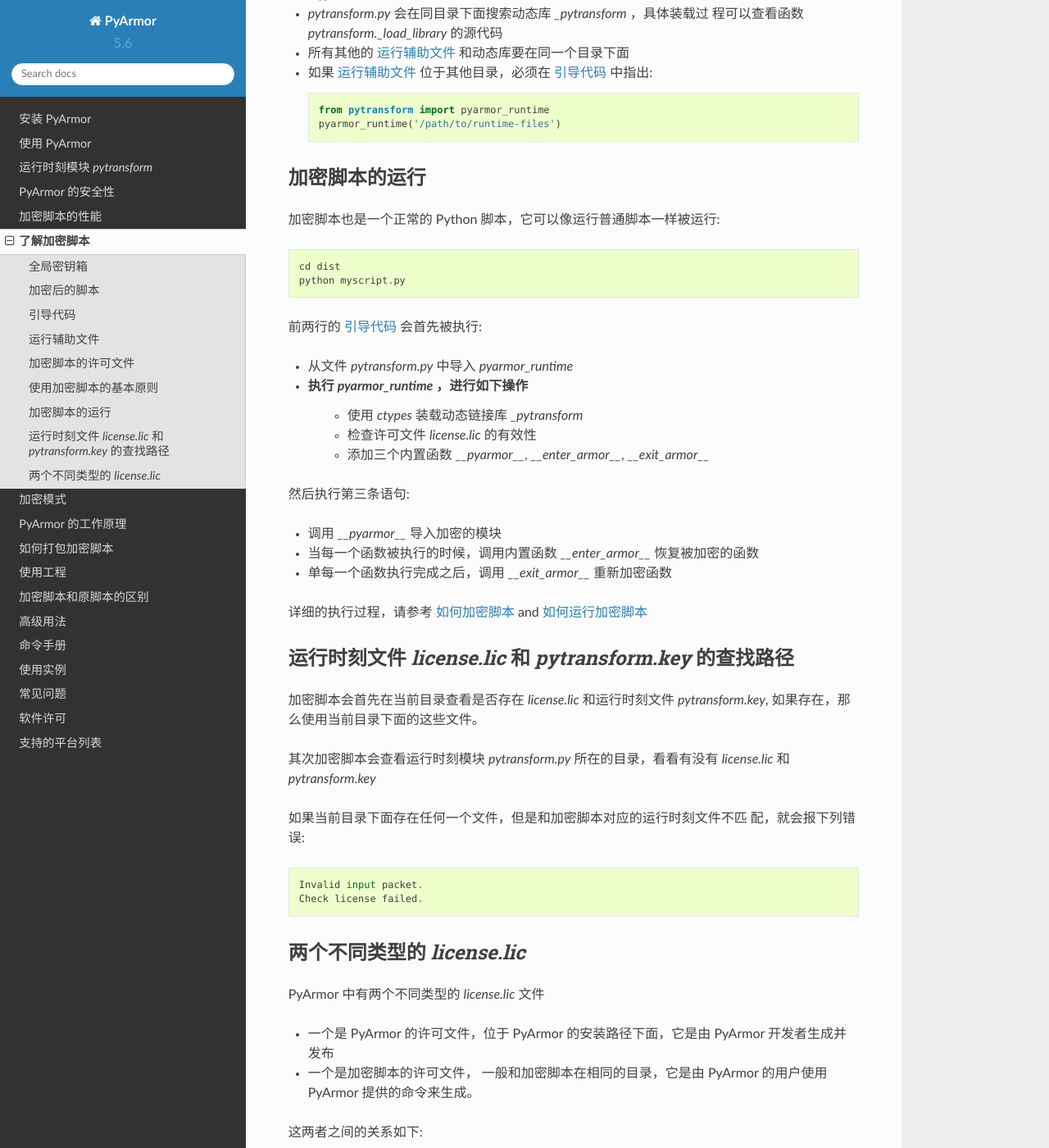
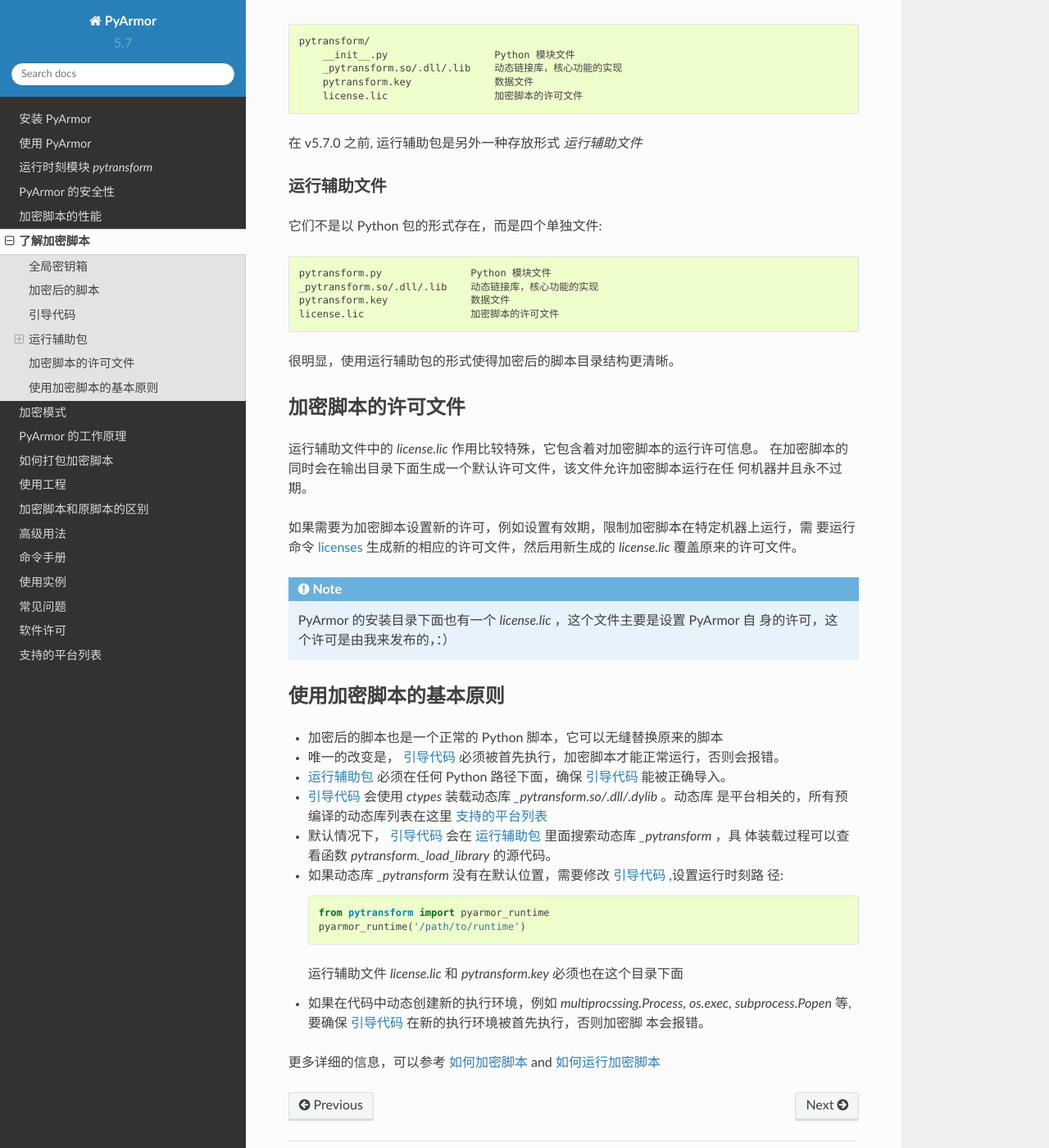
Before and after one commit to dashingsoft/pyarmor-docs-zh, a Sphinx documentation site: the page built from docs/understand-obfuscated-scripts.rst, in a window 1280 px wide and 1400 px high, scrolled down 2106 px. Shown: the whole window at 82% size. Built offline with Sphinx 7.4.7 and the Read the Docs theme 2.0.0, drawn with Linux system fonts in a browser that asks for light colours; some of the changed text lies outside the part shown.

Commit message:
Refine document

```diff
--- a/docs/conf.py
+++ b/docs/conf.py
@@ -57,9 +57,9 @@
 # built documents.
 #
 # The short X.Y version.
-version = '5.6'
+version = '5.7'
 # The full version, including alpha/beta/rc tags.
-release = '5.6.0'
+release = '5.7.0'
 
 # The language for content autogenerated by Sphinx. Refer to documentation
 # for a list of supported languages.
--- a/docs/pytransform.rst
+++ b/docs/pytransform.rst
@@ -1,11 +1,11 @@
-.. _模块 pytransform:
+.. _运行时刻模块 pytransform:
 
 运行时刻模块 `pytransform`
 ==========================
 
 如果你意识到加密后的脚本对用户来说就是黑盒子，那么有很多事情都可以在
-Python 脚本里来做。在这个时候，模块 :mod:`pytransform` 会提供很多有用的
-函数和功能。
+Python 脚本里来做。在这个时候，模块 :mod:`pytransform` 会提供很多有用
+的函数和功能。
 
 模块 :mod:`pytransform` 是和加密脚本一起发布，在运行加密脚本之前必须被
 导入进来，所以，你可以在你的脚本中直接导入这个模块，使用里面的函数。
@@ -32,17 +32,22 @@
 
 .. function:: get_license_info()
 
-   返回一个字典，包含加密脚本的认证文件信息。
+   获取加密脚本许可证的相关信息。
 
-   常用的键值有： *expired*, *CODE*, *IFMAC*.
+   返回一个字典，包含的键值有：
 
-   其中 *expired* is == -1 表示认证文件永不过期。
+   * expired: 许可剩余的天数，-1 表示认证文件永不过期
+   * IFMAC：绑定的网卡 MAC 地址
+   * HARDDISK： 绑定的硬盘序列号
+   * IPV4：绑定的 IPv4 地址
+   * DATA：自定义的数据，用于扩展认证方式
+   * CODE：许可注册码
 
-   如果已经过期，会抛出异常 :exc:`PytransformError`
+   如果许可文件非法，例如已经过期，会抛出异常 :exc:`PytransformError`
 
 .. function:: get_license_code()
 
-   返回字符串，该字符串是生成许可文件时指定的参数。
+   返回字符串，该字符串是生成许可文件时指定的注册码参数。
 
    如果认证文件非法或者无效，抛出异常 :exc:`PytransformError`
 
@@ -51,9 +56,8 @@
    得到当前机器的硬件信息，通过 *hdtype* 传入需要获取的硬件类型，可用的
    值如下：
 
-   *HT_HARDDISK* 返回硬盘序列号
-
-   *HT_IFMAC* 返回网卡Mac地址
+   * HT_HARDDISK 返回硬盘序列号
+   * HT_IFMAC 返回网卡Mac地址
 
    无法获取硬件信息会抛出异常 :exc:`PytransformError`
 
@@ -83,3 +87,10 @@
 
 
 更多内容，请参考 :ref:`使用插件扩展认证方式`
+
+.. note::
+
+   虽然 :mod:`pytransform.py` 是唯一的没有加密的脚本，但是它同样被 `PyArmor` 所
+   保护。如果它被进行了修改，运行加密脚本同样会抛出保护异常。
+
+   参考 :ref:`对主脚本的特殊处理`
--- a/docs/understand-obfuscated-scripts.rst
+++ b/docs/understand-obfuscated-scripts.rst
@@ -8,15 +8,38 @@
 全局密钥箱
 ----------
 
-全局密钥箱是存放在用户主目录的一个文件 :file:`.pyarmor_capsule.zip` 。
-当执行命令 ``pyarmor obfuscate`` 如果该文件还没有存在，那么会自动创建一
-个全局密钥箱，加密脚本和为加密脚本生成认证文件都需要从这里读取相关数据。
+全局密钥箱是存放在用户主目录的一个文件 :file:`.pyarmor_capsule.zip` 。当 PyArmor
+加密脚本或者生成加密脚本的许可文件的时候，都需要从这个文件中读取数据。
+
+所有的试用版本使用同一个密钥箱 `公共密钥箱` ，这个密钥箱使用 1024 位 RSA 密钥对。
+
+而对于正式版本，每一个用户都会收到一个专用的 `私有密钥箱` ，这种密钥箱使用 2048
+位 RSA 密钥对。
+
+通过密钥箱是无法恢复加密后的脚本，所以即便都使用 `公共密钥箱` ，加密后的脚本也是
+安全的，但是使用相同的密钥箱为加密脚本生成的许可是通用的。使用 `公共密钥箱` 是无
+法真正的限制加密脚本的使用期限或者绑定到某一台指定设备上，因为别人同样可以使用
+`公共密钥箱` 为你的加密脚本生成合法的许可。
+
+运行加密脚本并不需要密钥箱，只有在加密脚本和为加密脚本生成许可的时候才会用到。
 
 加密后的脚本
 ------------
 
-和原来的脚本相比，被 PyArmor 加密后的脚本需要额外的运行辅助文件，下面是
-加密后在输出目录 `dist` 下的所有文件清单::
+和原来的脚本相比，被 PyArmor 加密后的脚本需要额外的运行辅助文件，下面是加密后在
+输出目录 `dist` 下的所有文件清单::
+
+    myscript.py
+    mymodule.py
+
+    pytransform/
+        __init__.py
+        _pytransform.so, or _pytransform.dll in Windows, _pytransform.dylib in MacOS
+        pytransform.key
+        license.lic
+
+在 v5.7.0 之前，运行时刻的四个文件和加密脚本存放在相同目录。下面是使用包之前
+`dist` 下的文件清单::
 
     myscript.py
     mymodule.py
@@ -26,20 +49,7 @@
     pytransform.key
     license.lic
 
-从 v5.7.0 开始，运行时刻的四个文件使用包的形式保存在一个单独的目录
-`pytransform` 而不是和存放加密脚本放在一起，这样使得加密后的脚本目录结
-构更清晰。下面是使用包之后 `dist` 下的文件清单::
-
-    myscript.py
-    mymodule.py
-    pytransform/
-        __init__.py
-        _pytransform.so, or _pytransform.dll in Windows, _pytransform.dylib in MacOS
-        pytransform.key
-        license.lic
-
-被加密的脚本也是一个普通的 Python 脚本，模块 `dist/mymodule.py` 加密后
-会是这样::
+被加密的脚本也是一个普通的 Python 脚本，模块 `dist/mymodule.py` 加密后会是这样::
 
     __pyarmor__(__name__, __file__, b'\x06\x0f...')
 
@@ -47,7 +57,6 @@
 
     from pytransform import pyarmor_runtime
     pyarmor_runtime()
-
     __pyarmor__(__name__, __file__, b'\x0a\x02...')
 
 .. _引导代码:
@@ -60,114 +69,97 @@
     from pytransform import pyarmor_runtime
     pyarmor_runtime()
 
+对于被加密的包，其主脚本是 `__init__.py` ，那么引导代码会使用相对导入的方式::
+
+    from .pytransform import pyarmor_runtime
+    pyarmor_runtime()
+
+如果加密脚本的时候指定了运行时刻路径，引导代码会是这样的形式::
+
+    from pytransform import pyarmor_runtime
+    pyarmor_runtime('/path/to/runtime')
+
+.. _运行辅助包:
+
+运行辅助包
+----------
+
+和加密脚本一起生成的目录 `pytransform` 是一个 Python 的包，叫做 `运行辅助包` 。
+它是运行加密脚本的唯一依赖，只要它在任何一个 Python 路径下面，加密脚本就可以像普
+通脚本一样被正常执行。
+
+通常情况下面运行辅助包和加密脚本在相同目录下，但是也可以在其他任何路径，只要可以
+使用 `import pytransform` 进行导入就可以。
+
+运行辅助包里面有四个文件::
+
+    pytransform/
+        __init__.py                  Python 模块文件
+        _pytransform.so/.dll/.lib    动态链接库，核心功能的实现
+        pytransform.key              数据文件
+        license.lic                  加密脚本的许可文件
+
+
+在 v5.7.0 之前, 运行辅助包是另外一种存放形式 `运行辅助文件`
+
 .. _运行辅助文件:
 
 运行辅助文件
-------------
+~~~~~~~~~~~~
+它们不是以 Python 包的形式存在，而是四个单独文件::
 
-除了加密脚本之外的其他文件都是 `运行辅助文件`:
+    pytransform.py               Python 模块文件
+    _pytransform.so/.dll/.lib    动态链接库，核心功能的实现
+    pytransform.key              数据文件
+    license.lic                  加密脚本的许可文件
 
-* `pytransform.py`, 这是一个普通的 Python 模块
-* `_pytransform.so` 或者 `_pytransform.dll` 或者 `_pytransform.dylib` 是核心的动态链接库
-* `pytransform.key` 是数据文件
-* `license.lic` 是加密脚本的许可文件
-
-在客户机上运行加密脚本不需要安装 PyArmor, 但是必须要把所有的 `运行辅助
-文件` 拷贝过去。
+很明显，使用运行辅助包的形式使得加密后的脚本目录结构更清晰。
 
 .. _加密脚本的许可文件:
 
 加密脚本的许可文件
 ------------------
 
-运行辅助文件中的 `license.lic` 作用比较特殊，它包含着对加密脚本的运行许
-可信息。在加密脚本的同时会在输出目录下面生成一个默认许可文件，该文件允
-许加密脚本运行在任何机器并且永不过期。
+运行辅助文件中的 `license.lic` 作用比较特殊，它包含着对加密脚本的运行许可信息。
+在加密脚本的同时会在输出目录下面生成一个默认许可文件，该文件允许加密脚本运行在任
+何机器并且永不过期。
 
-如果需要为加密脚本设置新的许可，例如设置有效期，那么需要运行命令
-``pyarmor licenses`` 生成新的相应的许可文件，然后用新生成的
-`license.lic` 覆盖原来的许可文件。
+如果需要为加密脚本设置新的许可，例如设置有效期，限制加密脚本在特定机器上运行，需
+要运行命令 :ref:`licenses` 生成新的相应的许可文件，然后用新生成的 `license.lic`
+覆盖原来的许可文件。
+
+.. note::
+
+    PyArmor 的安装目录下面也有一个 `license.lic` ，这个文件主要是设置 PyArmor 自
+    身的许可，这个许可是由我来发布的，：）
 
 使用加密脚本的基本原则
 ----------------------
 
 * 加密后的脚本也是一个正常的 Python 脚本，它可以无缝替换原来的脚本
 
-* 唯一的改变是，在使用加密脚本之前，下面这两行 :ref:`引导代码` 必须被首
-  先执行::
+* 唯一的改变是， `引导代码`_ 必须被首先执行，加密脚本才能正常运行，否则会报错。
+
+* `运行辅助包`_ 必须在任何 Python 路径下面，确保 `引导代码`_ 能被正确导入。
+
+* `引导代码`_ 会使用 `ctypes` 装载动态库 `_pytransform.so/.dll/.dylib` 。动态库
+  是平台相关的，所有预编译的动态库列表在这里 :ref:`支持的平台列表`
+
+* 默认情况下， `引导代码`_ 会在 `运行辅助包`_ 里面搜索动态库 `_pytransform` ，具
+  体装载过程可以查看函数 `pytransform._load_library` 的源代码。
+
+* 如果动态库 `_pytransform` 没有在默认位置，需要修改 `引导代码`_ ,设置运行时刻路
+  径::
 
     from pytransform import pyarmor_runtime
-    pyarmor_runtime()
+    pyarmor_runtime('/path/to/runtime')
 
-* 运行辅助文件 `pytransform.py` 必须位于能够被 Python 导入的路径，模块
-  `pytransform` 会使用 `ctypes` 装载动态库。动态库是平台相关的，所有预编
-  译的动态库列表在这里 :ref:`支持的平台列表`
+  运行辅助文件 `license.lic` 和 `pytransform.key` 必须也在这个目录下面
 
-* `pytransform.py` 会在同目录下面搜索动态库 `_pytransform` ，具体装载过
-  程可以查看函数 `pytransform._load_library` 的源代码
+* 如果在代码中动态创建新的执行环境，例如 `multiprocssing.Process`, `os.exec`,
+  `subprocess.Popen` 等, 要确保 `引导代码`_ 在新的执行环境被首先执行，否则加密脚
+  本会报错。
 
-* 所有其他的 :ref:`运行辅助文件` 和动态库要在同一个目录下面
-
-* 如果 :ref:`运行辅助文件` 位于其他目录，必须在 :ref:`引导代码` 中指出::
-
-    from pytransform import pyarmor_runtime
-    pyarmor_runtime('/path/to/runtime-files')
-
-加密脚本的运行
---------------
-
-加密脚本也是一个正常的 Python 脚本，它可以像运行普通脚本一样被运行::
-
-    cd dist
-    python myscript.py
-
-前两行的 :ref:`引导代码` 会首先被执行:
-
-* 从文件 `pytransform.py` 中导入 `pyarmor_runtime`
-* 执行 `pyarmor_runtime` ，进行如下操作
-    * 使用 `ctypes` 装载动态链接库 `_pytransform`
-    * 检查许可文件 `license.lic` 的有效性
-    * 添加三个内置函数 `__pyarmor__`, `__enter_armor__`, `__exit_armor__`
-
-然后执行第三条语句:
-
-* 调用 `__pyarmor__` 导入加密的模块
-* 当每一个函数被执行的时候，调用内置函数 `__enter_armor__` 恢复被加密的函数
-* 单每一个函数执行完成之后，调用 `__exit_armor__` 重新加密函数
-
-详细的执行过程，请参考 :ref:`如何加密脚本` and :ref:`如何运行加密脚本`
-
-运行时刻文件 `license.lic` 和 `pytransform.key` 的查找路径
-----------------------------------------------------------
-
-加密脚本会首先在当前目录查看是否存在 `license.lic` 和运行时刻文件
-`pytransform.key`, 如果存在，那么使用当前目录下面的这些文件。
-
-其次加密脚本会查看运行时刻模块 `pytransform.py` 所在的目录，看看有没有
-`license.lic` 和 `pytransform.key`
-
-如果当前目录下面存在任何一个文件，但是和加密脚本对应的运行时刻文件不匹
-配，就会报下列错误::
-
-    Invalid input packet.
-    Check license failed.
-
-两个不同类型的 `license.lic`
-----------------------------
-
-PyArmor 中有两个不同类型的 `license.lic` 文件
-
-* 一个是 PyArmor 的许可文件，位于 PyArmor 的安装路径下面，它是由
-  PyArmor 开发者生成并发布
-
-* 一个是加密脚本的许可文件， 一般和加密脚本在相同的目录，它是由
-  PyArmor 的用户使用 PyArmor 提供的命令来生成。
-
-这两者之间的关系如下::
-
-    license.lic of PyArmor --> .pyarmor_capsule.zip --> license.lic of Obfuscated Scripts
-
-生成加密脚本的许可文件需要读取 :ref:`全局密钥箱` 的数据，而生成
-:ref:`全局密钥箱` ，则需要读取 PyArmor 的许可文件里面的相关数据。
+更多详细的信息，可以参考 :ref:`如何加密脚本` and :ref:`如何运行加密脚本`
 
 .. include:: _common_definitions.txt
--- a/docs/usage.rst
+++ b/docs/usage.rst
@@ -11,8 +11,8 @@
 加密脚本
 --------
 
-命令 ``obfuscate`` 用来加密脚本。最常用的一种情况是切换到脚本
-`myscript.py` 所在的路径，然后执行::
+命令 ``obfuscate`` 用来加密脚本。最常用的一种情况是切换到脚本 `myscript.py` 所在
+的路径，然后执行::
 
     pyarmor obfuscate myscript.py
 
@@ -26,25 +26,25 @@
 
 输出目录 :file:`dist` 包含运行加密脚本所需要的全部文件::
 
-    myscript.py
+    dist/
+        myscript.py
+        pytransform
+            __init__.py
+            _pytransform.so, or _pytransform.dll in Windows, _pytransform.dylib in MacOS
+            pytransform.key
+            license.lic
 
-    pytransform.py
-    _pytransform.so, or _pytransform.dll in Windows, _pytransform.dylib in MacOS
-    pytransform.key
-    license.lic
-
-除了加密脚本之外，其他文件都叫做 ``辅助文件`` ，它们都是运行加密脚本不
-可缺少的文件。
+除了加密脚本之外，额外的那个目录 `pytransform` 叫做 :ref:`运行辅助包` ，它是运行
+加密脚本不可缺少的。
 
 通常情况下第一个脚本叫做主脚本，它加密后的内容如下::
 
     from pytransform import pyarmor_runtime
     pyarmor_runtime()
-
     __pyarmor__(__name__, __file__, b'\x06\x0f...')
 
-其中前两行是 ``引导代码``, 它们只在主脚本出现，并且只能被运行一次。对于
-其他所有加密脚本，只有这样一行::
+其中前两行是 :ref:`引导代码`, 它们只在主脚本出现，并且只能被运行一次。对于其他所
+有加密脚本，只有这样一行::
 
     __pyarmor__(__name__, __file__, b'\x0a\x02...')
 
@@ -53,33 +53,35 @@
     cd dist
     python myscript.py
 
-默认情况下，只有和主脚本相同目录的其他 :file:`*.py` 会被同时加密。如果
-想递归加密子目录下的所有 :file:`*.py` 文件，使用下面的命令::
+默认情况下，只有和主脚本相同目录的其他 :file:`*.py` 会被同时加密。如果想递归加密
+子目录下的所有 :file:`*.py` 文件，使用下面的命令::
 
     pyarmor obfuscate --recursive myscript.py
 
 发布加密的脚本
 --------------
 
-发布加密脚本给客户只需要把输出路径 `dist` 的所有文件拷贝过去即可，客户
-并不需要安装 PyArmor
+发布加密脚本给客户只需要把输出路径 `dist` 的所有文件拷贝过去即可，客户并不需要安
+装 PyArmor
 
 关于加密脚本的安全性的说明，参考 :ref:`PyArmor 的安全性`
 
 生成新的许可文件
 ----------------
 
-命令 ``licenses`` 用来为加密脚本生成新的许可文件 :file:`license.lic`
+使用命令 :ref:`licenses` 为加密脚本生成新的许可文件 :file:`license.lic`
 
-默认情况下，加密脚本的同时会在输出目录下面生成一个许可文件
-:file:`dist/license.lic` ，它允许加密脚本运行在任何设备上并且永不过期。
+加密脚本的同时会在输出目录下面生成一个默认许可文件 :file:`dist/license.lic` ，它
+允许加密脚本运行在任何设备上并且永不过期。
 
-如果需要设置加密脚本的使用期限，首先使用下面的命令生成一个带有效期的认
-证文件::
+如果需要设置加密脚本的使用期限或者限制脚本在特定的机器使用，需要生成新的许可文件，
+并覆盖默认许可文件。
+
+例如::
 
     pyarmor licenses --expired 2019-01-01 code-001
 
-执行这条命令，PyArmor 会生成新的许可文件:
+执行这条命令 PyArmor 会生成一个带有效期的认证文件:
 
 * 从 :file:`.pyarmor_capsule.zip` 读取相关数据
 * 创建 :file:`license.lic` ，保存在 ``licenses/code-001``
@@ -87,12 +89,11 @@
 
 然后，使用新生成的许可文件覆盖默认的许可文件::
 
-    cp licenses/code-001/license.lic dist/
+    cp licenses/code-001/license.lic dist/pytransform/
 
 这样，加密脚本在2009年1月1日之后就无法在运行了。
 
-如果想绑定加密脚本到固定机器上，首先在该机器上面运行下面的命令获取硬件
-信息::
+如果想绑定加密脚本到固定机器上，首先在该机器上面运行下面的命令获取硬件信息::
 
     pyarmor hdinfo
 
@@ -102,7 +103,7 @@
 
 同样，覆盖默认许可文件，这样加密脚本就只能在指定机器上运行::
 
-    cp licenses/code-002/license.lic dist/
+    cp licenses/code-002/license.lic dist/pytransform/
 
     cd dist/
     python myscript.py
@@ -110,9 +111,19 @@
 扩展其他认证方式
 ----------------
 
-除了上述认证方式之外，还可以在 Python 脚本中增加其他任何认证代码，因为
-加密的脚本对于客户来说就是黑盒子。例如，使用网络时间来设置加密脚本的使
-用期限等，具体示例可参考 :ref:`模块 pytransform`
+除了上述认证方式之外，还可以在 Python 脚本中增加其他任何认证代码，因为加密的脚本
+对于客户来说就是黑盒子。当需要扩展认证方式的时候，那么需要了解 :ref:`运行时刻模
+块 pytransform` 提供的相关功能。
+
+但是直接在脚本中添加认证代码可能会影响调试，并且这些代码有时候必须在加密环境下才
+能运行。所以推荐的方式是 :ref:`使用插件扩展认证方式` 。插件是一个普通的脚本，等
+价于把认证代码单独提取出来，然后在加密的时候注入到被加密的脚本中去，这样不需要对
+原来的脚本进行任何修改。
+
+这里有一些插件的例子可以参考
+
+https://github.com/dashingsoft/pyarmor/tree/master/plugins
+
 
 加密单个模块
 ------------
@@ -176,7 +187,7 @@
 
     dist/myscript/myscript
 
-对于复杂的应用，例如传入额外的参数到 `Pyinstaller` 等，请参考命令
-:ref:`pack` 和 :ref:`如何打包加密脚本`
+对于复杂的应用，例如传入额外的参数到 `Pyinstaller` 等，请参考命令 :ref:`pack` 和
+:ref:`如何打包加密脚本`
 
 .. include:: _common_definitions.txt
```
Also changed, not shown: docs/performance.rst (+7 -2 lines), docs/man.rst (line endings or trailing spaces).
